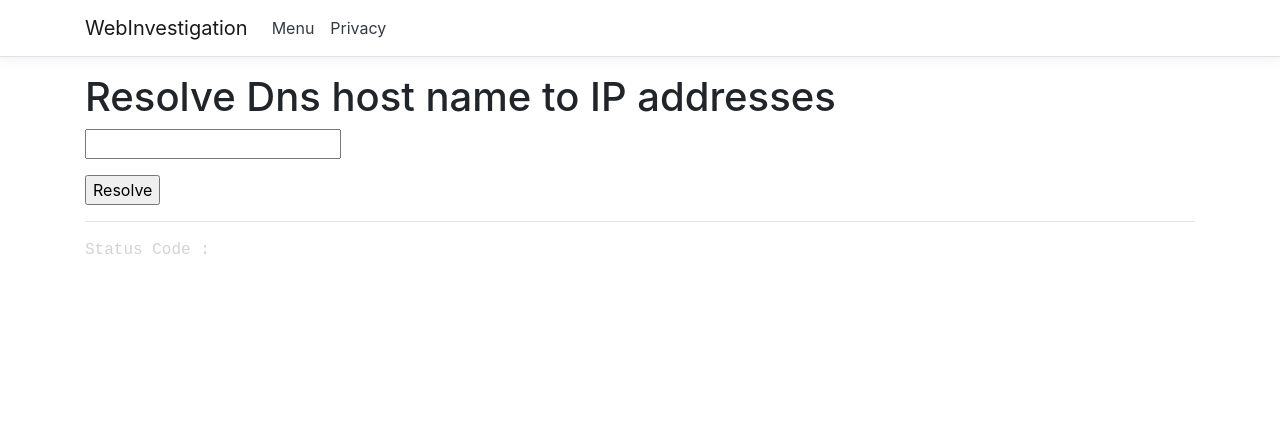
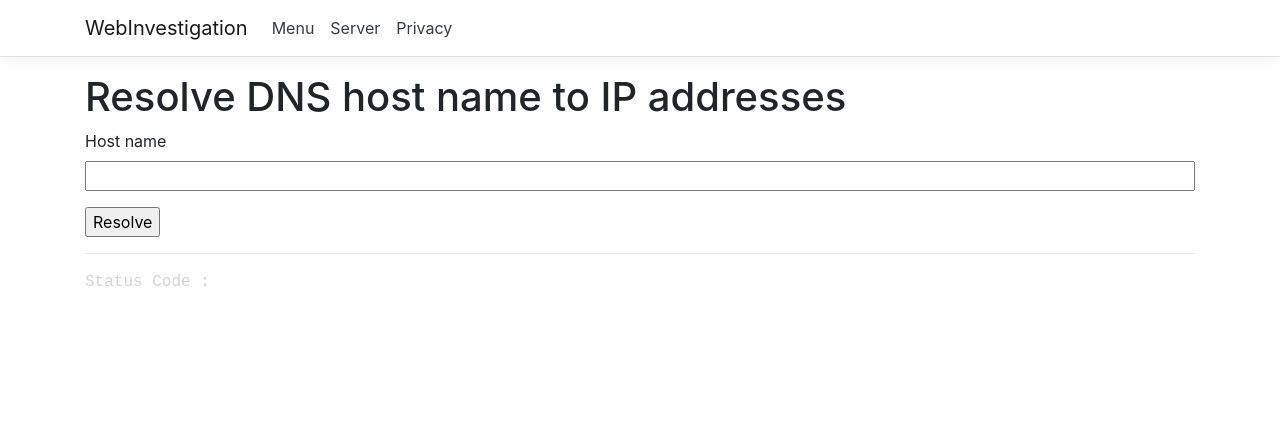
Before and after one commit to tmctono/WebInvestigation, an ASP.NET Core app: page /Home/Dns in a window 1280 px wide. Shown: the top 431 px of the page. Run offline with ASP.NET Core 8, Linux system fonts and the light colour scheme.

Commit message:
UI kaizen

```diff
--- a/WebInvestigation/Views/Home/Dns.cshtml
+++ b/WebInvestigation/Views/Home/Dns.cshtml
@@ -4,12 +4,13 @@
 }
 @model WebInvestigation.Models.DnsModel
 
-<h1>Resolve Dns host name to IP addresses</h1>
+<h1>Resolve DNS host name to IP addresses</h1>
 
 @using (Html.BeginForm("Dns", "Home", FormMethod.Post, new { onsubmit = "OnSubmitClicked(event)" }))
 {
     <p>
-        @Html.TextBoxFor(model => model.Host)
+        @Html.Label("Host name")
+        @Html.TextBoxFor(model => model.Host, new { @class = "FullWidthInput" })
     </p>
     <p>
         <input type="submit" value="Resolve" />
@@ -27,8 +28,8 @@
 
 @section scripts {
     <script type="text/javascript">
-    const OnSubmitClicked = (e) => {
-        $("#ResultArea").text("Resolving DNS host names...");
-    };
+        const OnSubmitClicked = (e) => {
+            $("#ResultArea").text("Resolving DNS host names...");
+        };
     </script>
 }
--- a/WebInvestigation/Views/Home/Index.cshtml
+++ b/WebInvestigation/Views/Home/Index.cshtml
@@ -5,16 +5,16 @@
     <div class="text-center">
         <h1 class="display-4">Maintenance Menu</h1>
         <p>
-            @Html.ActionLink("Http Information", "", "Info")
+            @Html.ActionLink("Information HTTP, Server", "", "Info")
         </p>
         <p>
-            @Html.ActionLink("Ping to 127.0.0.1", "Ping", new PingModel
+            @Html.ActionLink("PING to '127.0.0.1'", "Ping", new PingModel
             {
                 Ip = "127.0.0.1",
             })
         </p>
         <p>
-            @Html.ActionLink("Resolve host name localhost", "Dns", new DnsModel
+            @Html.ActionLink("Resolve DNS host name 'localhost'", "Dns", new DnsModel
             {
                 Host = "localhost",
             })
--- a/WebInvestigation/Views/Shared/_Layout.cshtml
+++ b/WebInvestigation/Views/Shared/_Layout.cshtml
@@ -20,6 +20,9 @@
                     <ul class="navbar-nav flex-grow-1">
                         <li class="nav-item">
                             <a class="nav-link text-dark" asp-area="" asp-controller="Home" asp-action="Index">Menu</a>
+                        </li>
+                        <li class="nav-item">
+                            <a class="nav-link text-dark" asp-area="" asp-controller="Info" asp-action="Index">Server</a>
                         </li>
                         <li class="nav-item">
                             <a class="nav-link text-dark" asp-area="" asp-controller="Home" asp-action="Privacy">Privacy</a>
--- a/WebInvestigation/wwwroot/css/site.css
+++ b/WebInvestigation/wwwroot/css/site.css
@@ -18,6 +18,9 @@ for details on configuring this project to bundle and minify static web assets.
 .SqlServerSqlString {
     width: 100%;
     margin-bottom: 16px;
+}
+.FullWidthInput {
+    width: 100%;
 }
 
 a.navbar-brand {
```
Also changed, not shown: WebInvestigation/Views/Home/Ping.cshtml (+7 -6 lines), WebInvestigation/Views/Info/Index.cshtml (+26 -23 lines), WebInvestigation/Views/SqlServer/Index.cshtml (+5 -5 lines).
